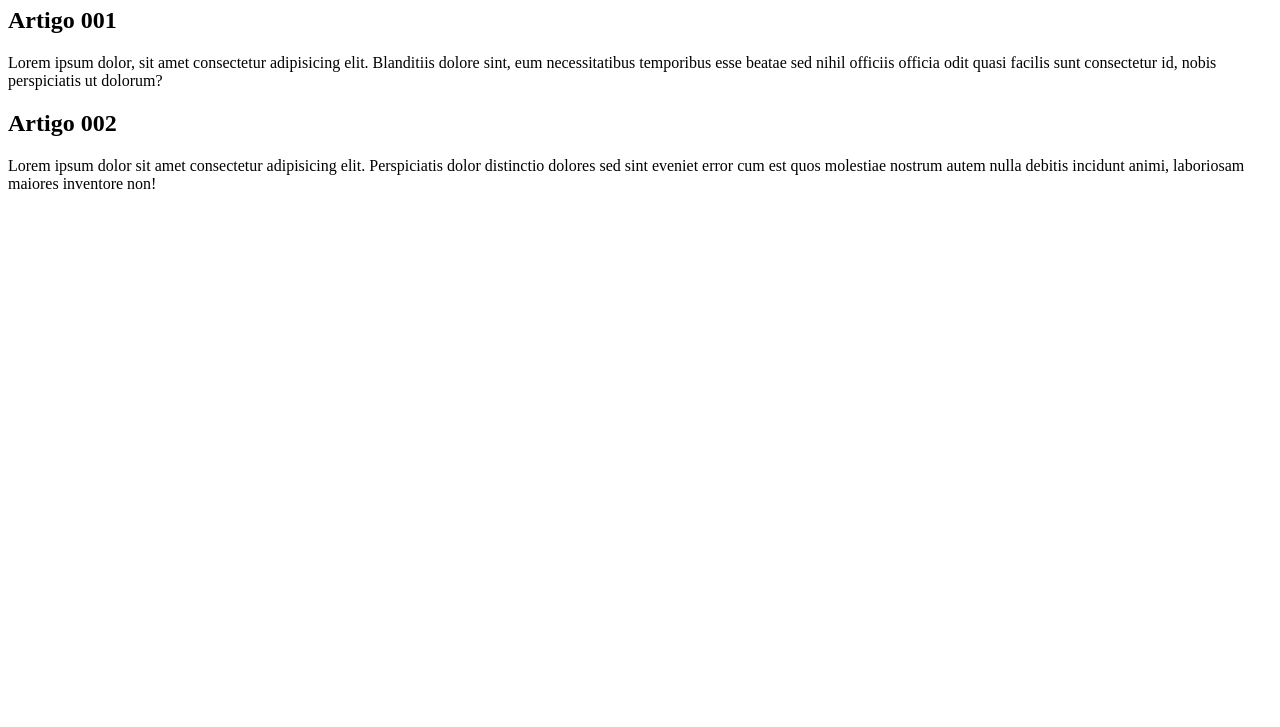
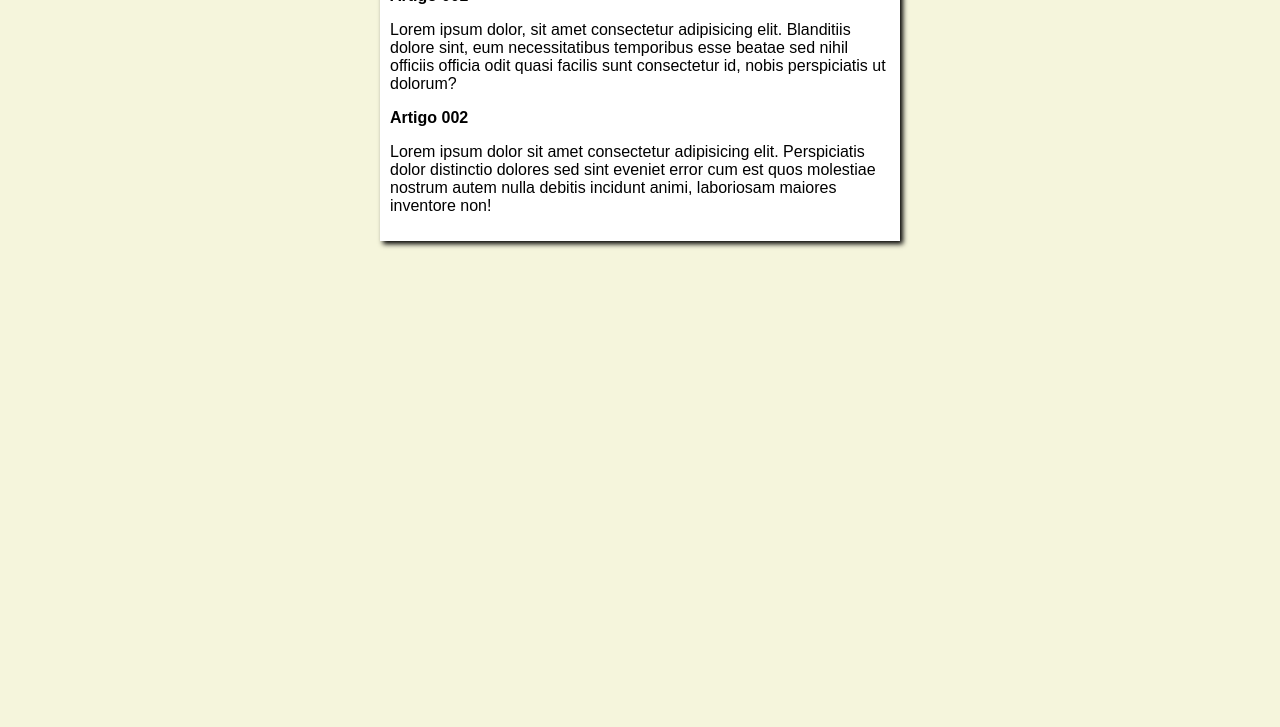
Before and after one commit to carvalhomaykon/projeto-site, a plain HTML site: page index.html in a window 1280 px wide. Shown: the part 73-800 px from the top of the page. Drawn offline with Linux system fonts and the light colour scheme.

Commit message:
iniciei o designe

```diff
--- a/index.html
+++ b/index.html
@@ -4,6 +4,7 @@
     <meta charset="UTF-8">
     <meta name="viewport" content="width=device-width, initial-scale=1.0">
     <title>Título do Site</title>
+    <link rel="stylesheet" href="stilos/style.css">
 </head>
 <body>
     <main>
--- /dev/null
+++ b/stilos/style.css
@@ -0,0 +1,14 @@
+*{
+    font-family: Arial, Helvetica, sans-serif;
+    font-size: 16px;
+}
+body{
+    background-color: beige;
+}
+main{
+    background-color: white;
+    width: 500px;
+    margin: auto;
+    padding: 10px;
+    box-shadow: 3px 3px 5px rgba(0, 0, 0.473);
+}
```
